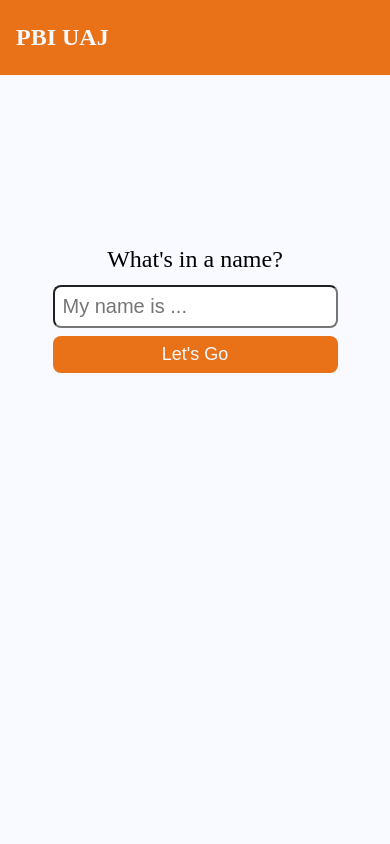
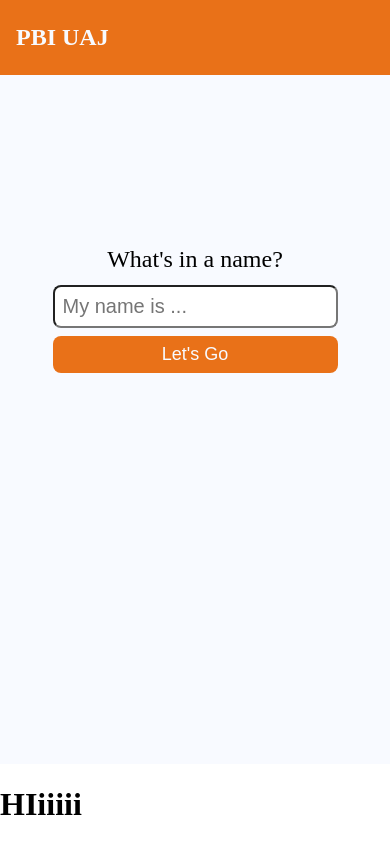
Before and after one commit to stanley355/pbifair, a Next.js app: page / in a window 390 px wide. Built offline with nearby package versions, Linux system fonts and the light colour scheme.

Commit message:
better layout

```diff
--- a/pages/components/Layout/Layout.tsx
+++ b/components/Layout/Layout.tsx
@@ -1,11 +1,17 @@
 import React from 'react';
 import Navbar from '../Navbar';
+import RoadmapMobile from '../Roadmap/Mobile/RoadmapMobile';
+import useResponsive from '../../utils/useResponsive';
+
 
 const Layout = ({ children }: any) => {
+
+  const {isDesktop} = useResponsive()
   return (
     <div className="">
       <Navbar />
       {children}
+      {!isDesktop && <RoadmapMobile />}
     </div>
   )
 }
--- a/pages/components/Navbar/Navbar.module.scss
+++ b/components/Navbar/Navbar.module.scss
@@ -1,4 +1,4 @@
-@import './../../../styles/tokens/all.scss';
+@import '../../styles/tokens/all';
 
 .navbar {
   width: 100%;
--- /dev/null
+++ b/components/Roadmap/Mobile/RoadmapMobile.module.scss
@@ -0,0 +1,9 @@
+@import '../../../styles/tokens/all';
+
+.roadmap__mobile {
+  position: fixed;
+  left: 0;
+  bottom: 0;
+  background: white;
+  width: 100%;
+}
--- /dev/null
+++ b/components/Roadmap/Mobile/RoadmapMobile.tsx
@@ -0,0 +1,14 @@
+import React from 'react';
+
+import styles from './RoadmapMobile.module.scss';
+
+const RoadmapMobile = () => {
+  return(
+    <div className={styles.roadmap__mobile}>
+      <h1>HIiiiii</h1>
+
+    </div>
+  )
+}
+
+export default RoadmapMobile;
--- a/package.json
+++ b/package.json
@@ -5,7 +5,7 @@
   "scripts": {
     "dev": "next dev",
     "build": "next build",
-    "start": "next start",
+    "start": "next start -p $PORT",
     "lint": "next lint"
   },
   "dependencies": {
--- a/pages/_app.tsx
+++ b/pages/_app.tsx
@@ -1,6 +1,6 @@
 import '../styles/globals.scss';
 import type { AppProps } from 'next/app';
-import Layout from './components/Layout';
+import Layout from '../components/Layout';
 
 function MyApp({ Component, pageProps }: AppProps) {
   return (
--- /dev/null
+++ b/utils/useResponsive.ts
@@ -0,0 +1,20 @@
+import { useState, useEffect } from 'react';
+import { useMediaQuery } from 'react-responsive';
+
+function useResponsive() {
+  const [isClient, setIsClient] = useState(false);
+
+  useEffect(() => {
+    if (typeof window !== 'undefined') setIsClient(true);
+  }, [isClient]);
+
+  const isDesktop = useMediaQuery({
+    minWidth: '1024px',
+  });
+
+  return {
+    isDesktop: isClient ? isDesktop : false,
+  };
+}
+
+export default useResponsive;
```
Also changed, not shown: components/Layout/index.ts (renamed from pages/components/Layout/index.ts), components/Navbar/Navbar.tsx (renamed from pages/components/Navbar/Navbar.tsx), components/Navbar/index.ts (renamed from pages/components/Navbar/index.ts), 1 other file (tests, documents, lock files or other folders).
